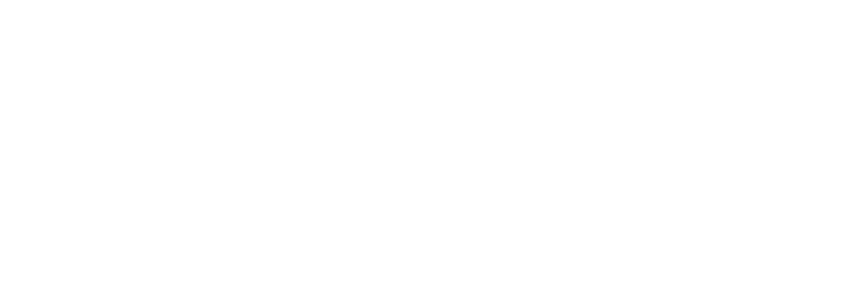
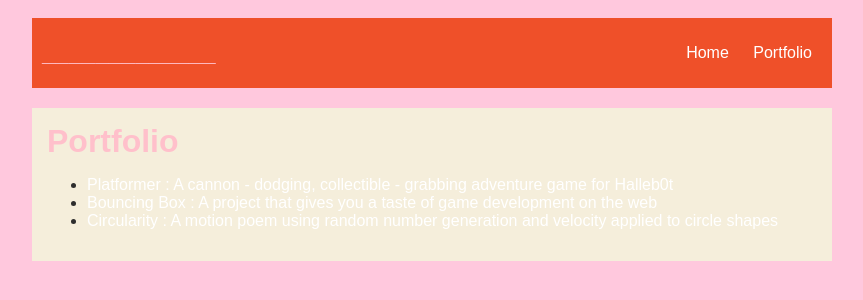
Before and after one commit to RileyThomas7339741/RileyThomas7339741.github.io, a plain HTML site: page portfolio.html in a window 1280 px wide. Shown: the whole page, without its empty margins (208-1071 px from the left). Drawn offline with Linux system fonts and the light colour scheme.

Commit message:
portfolio

```diff
--- a/portfolio.html
+++ b/portfolio.html
@@ -0,0 +1,32 @@
+<!DOCTYPE HTML>
+<html>
+    <head> <title>Riley's Computer Science Website</title>
+      <link rel="stylesheet" href="style.css">
+    </head>
+
+    <body>
+      <div id="all-contents">
+        <nav>
+          <h1>_____________</h1>
+            <ul id="nav-ul">
+              <li class="nav-li">
+               <a class="nav-a" href="index.html">Home</a>
+              </li>
+              <li class="nav-li">
+               <a class="nav-a" href="portfolio.html">Portfolio</a>
+              </li>
+            </ul>
+        </nav>
+        <main>
+          <div class="content">
+            <h1>Portfolio</h1>
+            <ul id="portfolio">
+              <li><a href="projects/platformer/">Platformer : A cannon - dodging, collectible - grabbing adventure game for Halleb0t</a></li>
+              <li><a href="projects/bouncing-box/">Bouncing Box : A project that gives you a taste of game development on the web </a></li>
+              <li><a href="projects/circularity/">Circularity : A motion poem using random number generation and velocity applied to circle shapes</a></li>
+            </ul>
+          </div>
+        </main>
+      </div>
+    </body>
+</html>
```
Also changed, not shown: style.css (line endings or trailing spaces).
